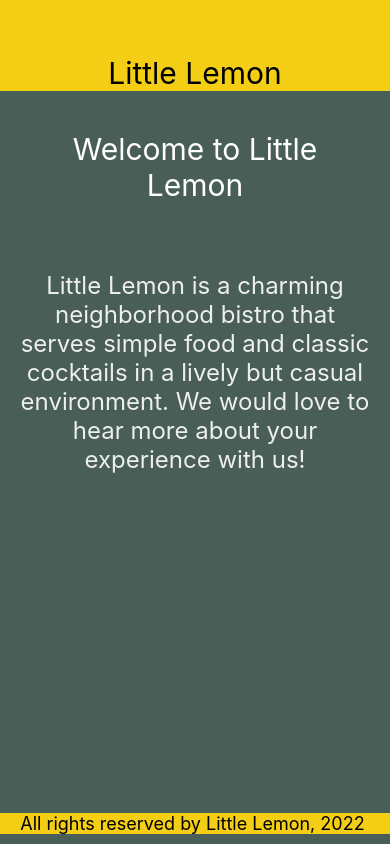
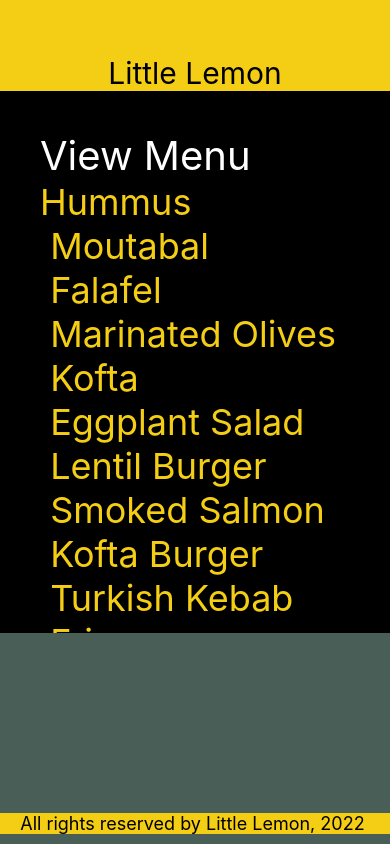
Before and after one commit to khambley/LittleLemonReactNativeApp, a React Native app: screen / in a window 390 px wide. Built offline with nearby package versions, Linux system fonts and the light colour scheme.

Commit message:
Week 1.4 - Scrollview Example

```diff
--- a/App.js
+++ b/App.js
@@ -3,6 +3,7 @@
 import LittleLemonHeader from './components/LittleLemonHeader';
 import LittleLemonFooter from './components/LittleLemonFooter';
 import WelcomeScreen from './WelcomeScreen';
+import MenuItems from './components/MenuItems';
 
 
 export default function App() {
@@ -16,7 +17,8 @@
         backgroundColor: '#495E57',
       }}>
         <LittleLemonHeader />
-        <WelcomeScreen />
+        {/* <WelcomeScreen /> */}
+        <MenuItems />
       </View>
       <View style={{
         backgroundColor: '#495E57'
--- /dev/null
+++ b/components/MenuItems.js
@@ -0,0 +1,30 @@
+import React from 'react';
+
+import { View, Text, ScrollView } from 'react-native';
+
+const menuItemsToDisplay = [
+  'Hummus \n Moutabal \n Falafel \n Marinated Olives \n Kofta \n Eggplant Salad \n Lentil Burger \n Smoked Salmon \n Kofta Burger \n Turkish Kebab \n Fries \n Buttered Rice \n Bread Sticks \n Pita Pocket \n Lentil Soup \n Greek Salad \n Rice Pilaf \n Baklava \n Tartufo \n Tiramisu \n Panna Cotta',
+];
+
+const MenuItems = () => {
+    return (
+        <View style={{ flex: 0.75 }}>
+            <ScrollView
+            indicatorStyle={"white"}
+            style={{
+                paddingHorizontal: 40,
+                paddingVertical: 40,
+                backgroundColor: "black",
+            }}>
+                <Text style={{ color: 'white', fontSize: 40, flexWrap: 'wrap' }}>
+                View Menu
+                </Text>
+                <Text style={{ color: '#F4CE14', fontSize: 36 }}>
+                {menuItemsToDisplay[0]}
+                </Text>
+            </ScrollView>
+        </View>
+    );
+};
+
+export default MenuItems;
```
